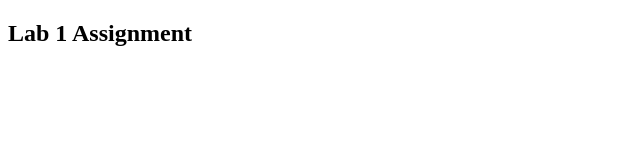
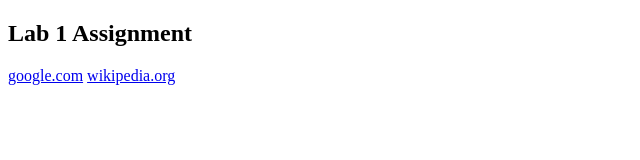
Before and after one commit to yw7sfn47jj-collab/cs, a plain HTML site: page index.html in a window 1280 px wide. Shown: the whole page, without its empty margins (0-640 px from the left). Drawn offline with Linux system fonts and the light colour scheme.

Commit message:
Update index.html

```diff
--- a/index.html
+++ b/index.html
@@ -14,8 +14,8 @@
 <body>
 <!-- This is where you write the html for the lab -->
   <h2> Lab 1 Assignment </h2>
-  <a href="google.com">
-  <a href="wikipedia.org">
+  <a href="google.com"> google.com</a>
+  <a href="wikipedia.org"> wikipedia.org</a>
 </body>
 </html>
 <!-- Izabela Ristova, CMP SCI cs190 Lab Web Page Project, Lab Web Page #1  -->
```
